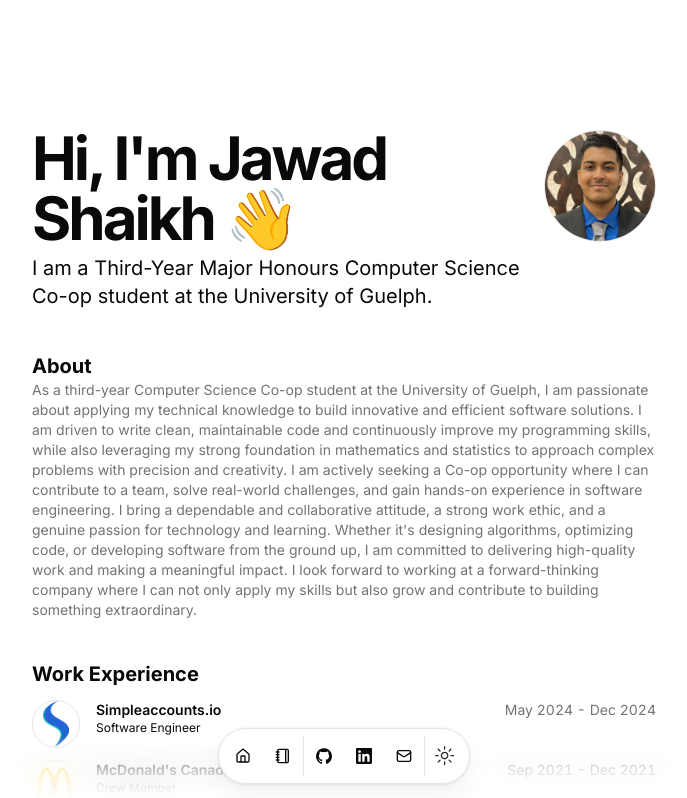
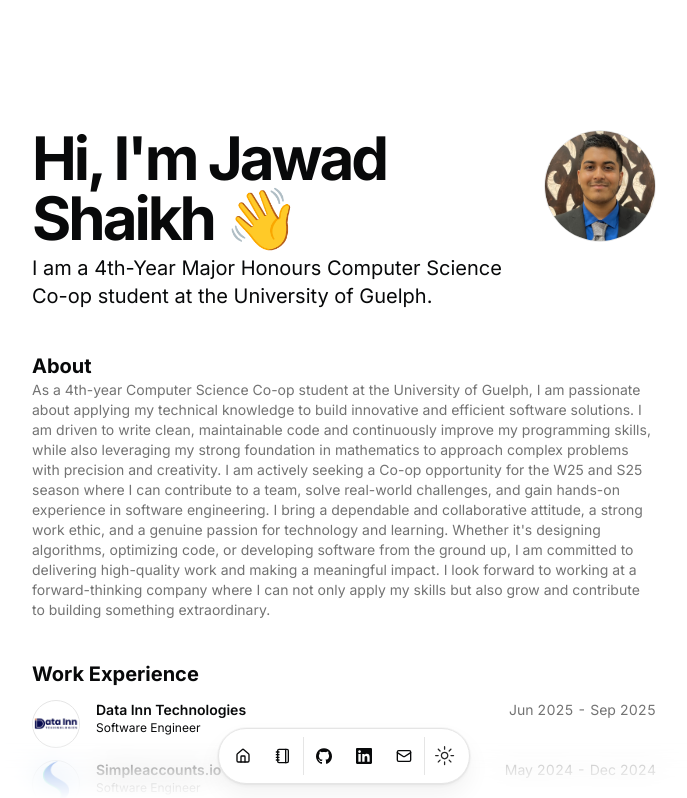
Before and after one commit to ShaikhJ18/Portfolio-2025, a Next.js app: page / in a window 1280 px wide. Shown: the top 798 px of the page, without its empty margins (296-983 px from the left). Built offline with nearby package versions, Linux system fonts and the light colour scheme.

Commit message:
updated work experience, adjusted summary, added one blog post

```diff
--- a/src/data/resume.tsx
+++ b/src/data/resume.tsx
@@ -9,9 +9,9 @@ export const DATA = {
   location: "San Francisco, CA",
   locationLink: "https://www.google.com/maps/place/sanfrancisco",
   description:
-    "I am a Third-Year Major Honours Computer Science Co-op student at the University of Guelph.",
+    "I am a 4th-Year Major Honours Computer Science Co-op student at the University of Guelph.",
   summary:
-    "As a third-year Computer Science Co-op student at the University of Guelph, I am passionate about applying my technical knowledge to build innovative and efficient software solutions. I am driven to write clean, maintainable code and continuously improve my programming skills, while also leveraging my strong foundation in mathematics and statistics to approach complex problems with precision and creativity. I am actively seeking a Co-op opportunity where I can contribute to a team, solve real-world challenges, and gain hands-on experience in software engineering. I bring a dependable and collaborative attitude, a strong work ethic, and a genuine passion for technology and learning. Whether it's designing algorithms, optimizing code, or developing software from the ground up, I am committed to delivering high-quality work and making a meaningful impact. I look forward to working at a forward-thinking company where I can not only apply my skills but also grow and contribute to building something extraordinary.",
+    "As a 4th-year Computer Science Co-op student at the University of Guelph, I am passionate about applying my technical knowledge to build innovative and efficient software solutions. I am driven to write clean, maintainable code and continuously improve my programming skills, while also leveraging my strong foundation in mathematics to approach complex problems with precision and creativity. I am actively seeking a Co-op opportunity for the W25 and S25 season where I can contribute to a team, solve real-world challenges, and gain hands-on experience in software engineering. I bring a dependable and collaborative attitude, a strong work ethic, and a genuine passion for technology and learning. Whether it's designing algorithms, optimizing code, or developing software from the ground up, I am committed to delivering high-quality work and making a meaningful impact. I look forward to working at a forward-thinking company where I can not only apply my skills but also grow and contribute to building something extraordinary.",
   avatarUrl: "/JawadShaikhProfilePicture.jpg",
   skills: [
     "Java", "Python", "C", "JavaScript", "HTML/CSS", "R", "Bash", "SQL",
@@ -52,6 +52,17 @@ export const DATA = {
   },
 
   work: [
+        {
+      company: "Data Inn Technologies",
+      href: "https://datainn.io/",
+      badges: [],
+      location: "Remote",
+      title: "Software Engineer",
+      logoUrl: "/DataInnLogo.png",
+      start: "Jun 2025",
+      end: "Sep 2025",
+      description: "Prompted and guided AI agents to generate UI components, backend logic, and database schemas, ensuring alignment with functional requirements and user experience goals. Developed and maintained backend services using Node.js and Drizzle ORM, ensuring efficient data access and secure handling of user-generated content. Performed rigorous testing, debugging, and integration validation across the stack, delivering a stable and reliable experience for end users.",
+    },
     {
       company: "Simpleaccounts.io",
       href: "https://simpleaccounts.io/",
```
Also changed, not shown: content/Day1.mdx (added, +13 -0 lines), public/DataInnLogo.png (added).
